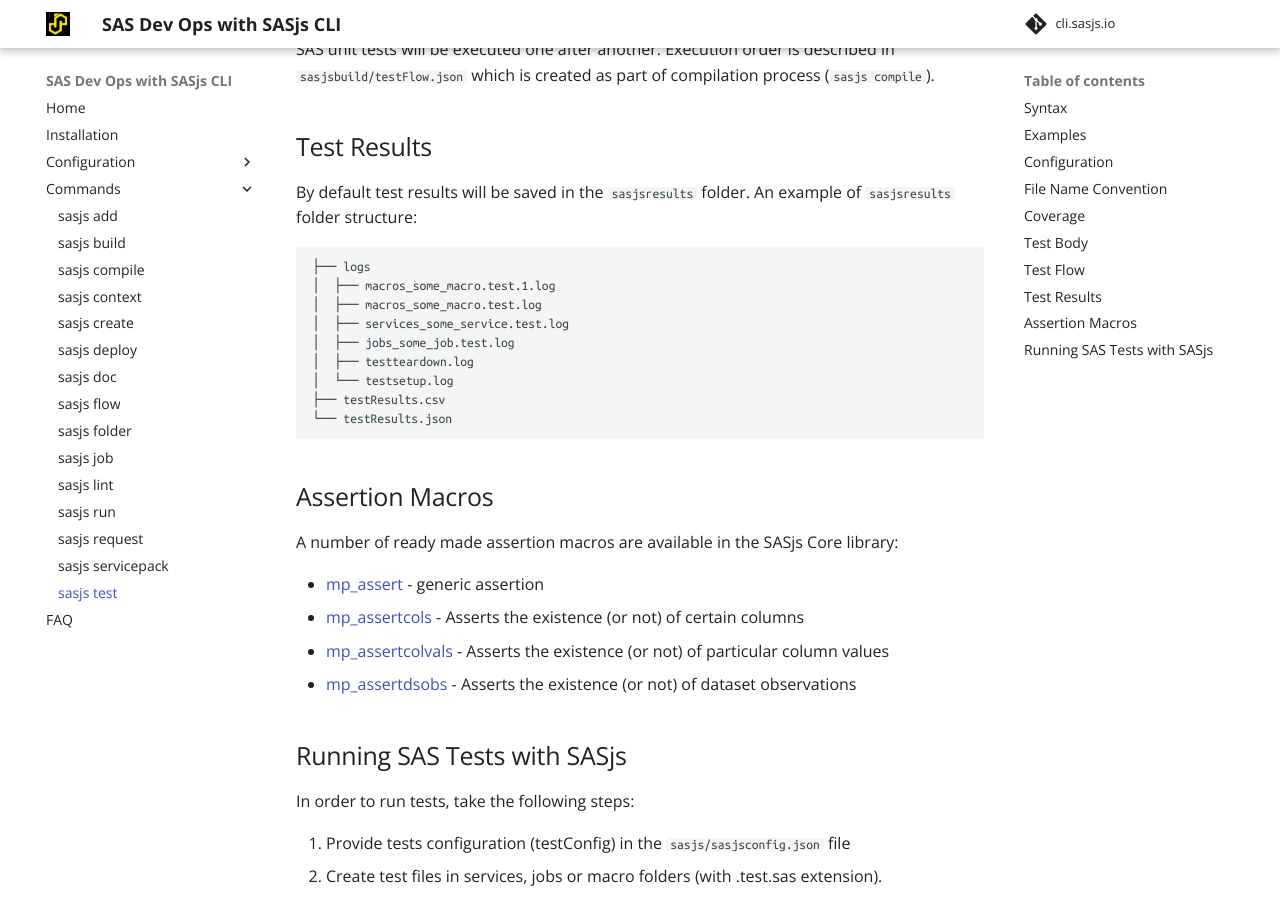
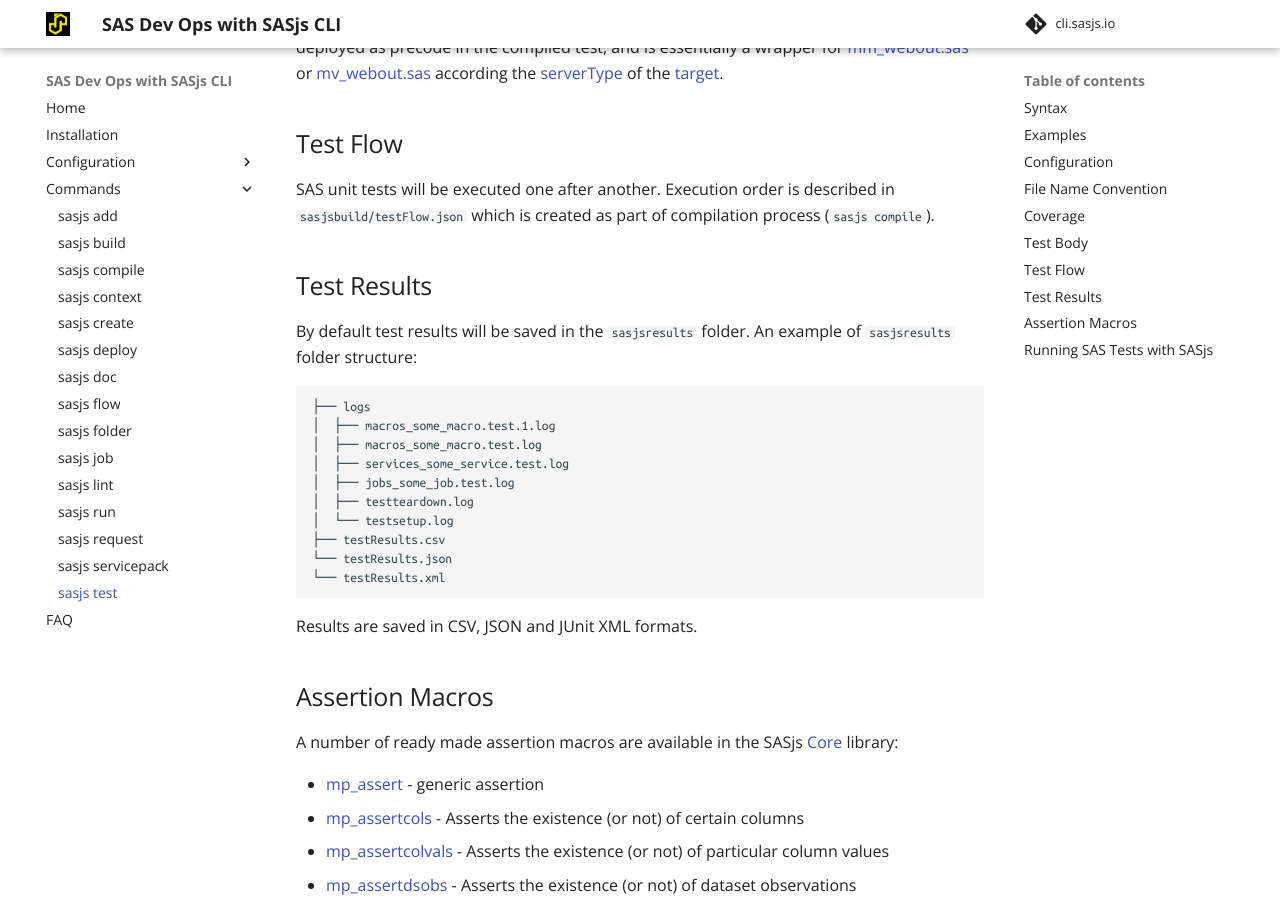
Before and after one commit to sasjs/cli.sasjs.io, an MkDocs documentation site: the page built from docs/test.md, in a window 1280 px wide and 900 px high, scrolled down 4796 px. Built offline with MkDocs 1.6.1 and Material for MkDocs 9.7.7, drawn with Linux system fonts in a browser that asks for light colours; some of the changed text lies outside the part shown.

Commit message:
chore: automated commit

````diff
--- a/docs/test.md
+++ b/docs/test.md
@@ -28,27 +28,33 @@
 The results should be sent back using the following macros (which could be in your `termProgram` entry):
 
 ```sas
+/* do some tests */
 data some sas tests;
   set whatever you like;
 run;
 
+/* create a test_results table */
 data work.test_results;
+  /* mandatory values */
   test_description="some description";
-  test_result="PASS";
+  test_result="PASS"; /* or FAIL */
+  /* optional value */
   test_comments="We did this & that happened";
   output;
 run;
+
+/* send it back with the precompiled webout macro */
 %webout(OPEN)
 %webout(OBJ, TEST_RESULTS)
 %webout(CLOSE)
 ```
 
-Examples of tests for SAS Macros are available in the [SASjs/CORE library](https://github.com/sasjs/core/tree/main/tests).
+Examples of tests for SAS Macros are available in the [SASjs/CORE library](https://github.com/sasjs/core/tree/main/tests).  There are also a series of [assertion macros](#assertion-macros) available.
 
 
 ## Syntax
 
-```
+```bash
 sasjs test <filteringString> --source <testFlowPath> --outDirectory <folderPath> -t <targetName>
 ```
 
@@ -80,7 +86,7 @@
 
 Test configuration can be provided at root or target level. Configuration example:
 
-```
+```json
 testConfig: {
   "initProgram": "sasjs/tests/testinit.sas",
   "termProgram": "sasjs/tests/testterm.sas",
@@ -173,11 +179,14 @@
 │  └── testsetup.log
 ├── testResults.csv
 └── testResults.json
+└── testResults.xml
 ```
+
+Results are saved in CSV, JSON and JUnit XML formats.
 
 ## Assertion Macros
 
-A number of ready made assertion macros are available in the SASjs Core library:
+A number of ready made assertion macros are available in the SASjs [Core](https://core.sasjs.io) library:
 
 * [mp_assert](https://core.sasjs.io/mp__assert_8sas.html) - generic assertion
 * [mp_assertcols](https://core.sasjs.io/mp__assertcols_8sas.html) - Asserts the existence (or not) of certain columns
@@ -203,5 +212,8 @@
 JSON Format:
 ![sas test results JSON](img/testresultsjson.png)
 
+JUnit XML Format:
+![sas test results XML](img/testresultsxml.png)
+
 Console Output:
 ![sas test results CONSOLE](img/testresultsconsole.png)
````
Also changed, not shown: docs/img/testresultsxml.png (added).
